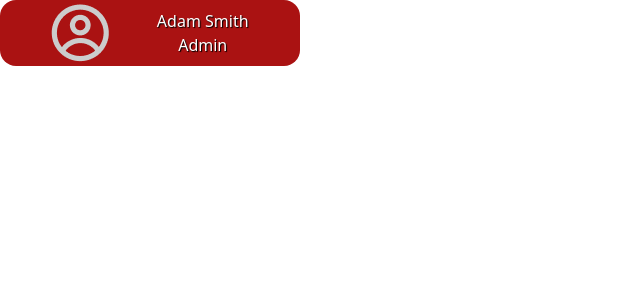
After one commit to Blyss09/ProjetStage, a PHP site: page /components/profiles/adminProfile.html in a window 1280 px wide. The commit adds this page. Shown: the top 300 px of the page, without its empty margins (0-640 px from the left). Run offline with PHP 8.4, Linux system fonts and the light colour scheme.

Commit message:
profiles(Admin,Manager,Coll)
+couleurs dans styles.scss
+fichier assets dans profiles(Profile.img)
Comme ça?

```diff
--- /dev/null
+++ b/components/profiles/adminProfile.html
@@ -0,0 +1,22 @@
+<!DOCTYPE html>
+<html lang="en">
+<head>
+    <meta charset="UTF-8">
+    <meta name="viewport" content="width=device-width, initial-scale=1.0">
+    <title>Document</title>
+    <link href="https://cdn.jsdelivr.net/npm/bootstrap@5.3.3/dist/css/bootstrap.min.css" rel="stylesheet" integrity="sha384-QWTKZyjpPEjISv5WaRU9OFeRpok6YctnYmDr5pNlyT2bRjXh0JMhjY6hW+ALEwIH" crossorigin="anonymous">
+    <link rel="stylesheet" href="profiles.css">
+</head>
+<body>
+    <div class="admin profile rounded-4 d-flex justify-content-evenly text-center p-1">
+        <div class="user__icon">
+            <img src="./assets/Icon.png" alt="user_icon">
+        </div>
+        <div class="user__body align-self-center">
+            <div class="user__name">Adam Smith</div>
+            <div class="user__role">Admin</div>
+        </div>
+    </div>
+    <script src="https://cdn.jsdelivr.net/npm/bootstrap@5.3.3/dist/js/bootstrap.bundle.min.js" integrity="sha384-YvpcrYf0tY3lHB60NNkmXc5s9fDVZLESaAA55NDzOxhy9GkcIdslK1eN7N6jIeHz" crossorigin="anonymous"></script>
+</body>
+</html>
--- /dev/null
+++ b/components/profiles/profiles.css
@@ -0,0 +1,20 @@
+.admin {
+  background-color: rgb(170, 18, 18);
+}
+
+.manager {
+  background-color: rgb(55, 24, 94);
+}
+
+.collab {
+  background-color: rgb(100, 130, 173);
+}
+
+.profile {
+  width: 300px;
+}
+
+.user__body {
+  color: white;
+  text-shadow: 1px 1px 1px black;
+}/*# sourceMappingURL=profiles.css.map */
--- /dev/null
+++ b/components/profiles/profiles.scss
@@ -0,0 +1,19 @@
+@import '../../styles/styles.scss';
+
+
+.admin{
+    background-color: $adminColor;
+}
+.manager{
+    background-color: $managerColor;
+}
+.collab{
+    background-color: $pageBackground;
+}
+.profile {
+    width: 300px;
+}
+.user__body{
+    color: white;
+    text-shadow: 1px 1px 1px black;
+}
--- a/styles/styles.scss
+++ b/styles/styles.scss
@@ -6,3 +6,5 @@ $paginationActive : rgb(6,24,69); //Boutton actf de la pagination
 $createButtonProject: rgb(32, 210, 169); //Boutton de création de projet
 $returnButton: rgb(35,28,138); //Boutton retour
 $returnButtonPag: rgb(103, 103, 103); //Boutton retour de la pagination
+$managerColor: rgb(55, 24, 94);
+$adminColor: rgb(170, 18, 18);
```
Also changed, not shown: components/profiles/collabProfile.html (added, +22 -0 lines), components/profiles/managerProfile.html (added, +22 -0 lines), components/profiles/assets/Icon.png (added), 1 other file.
